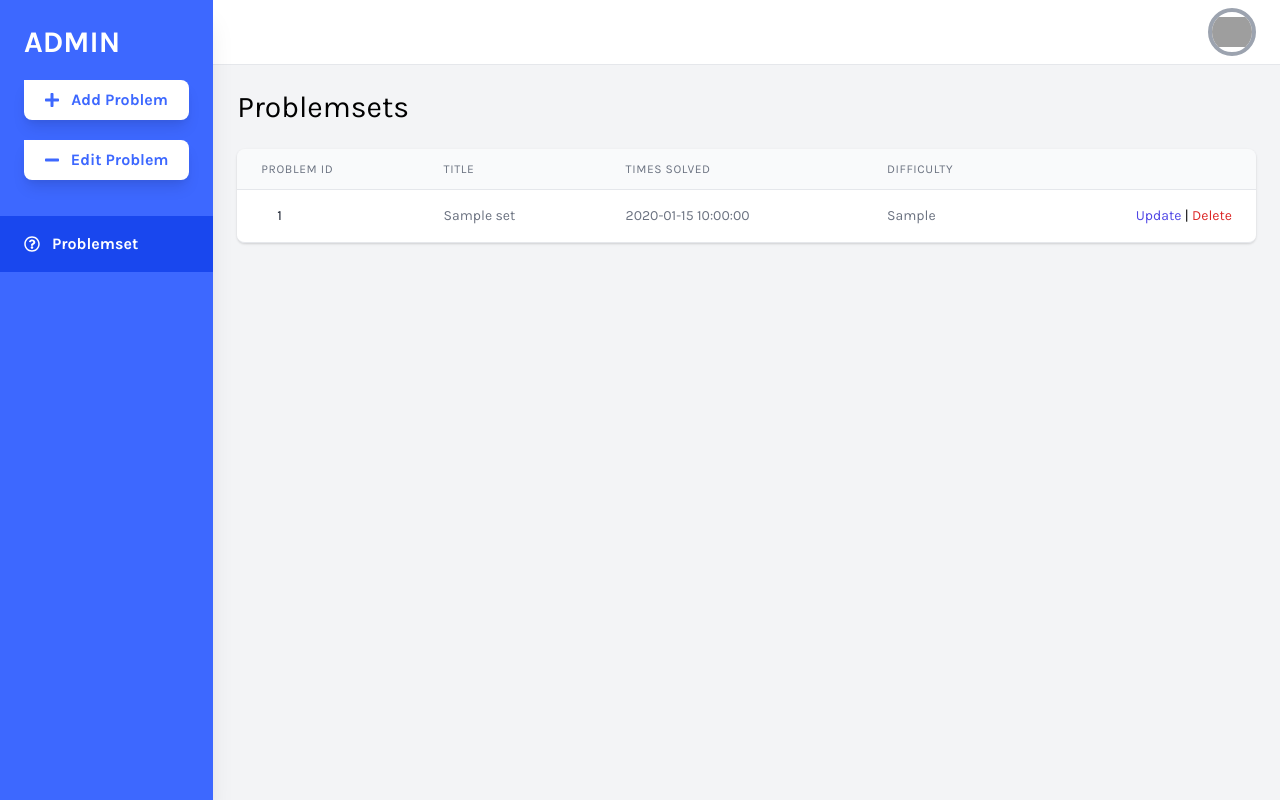
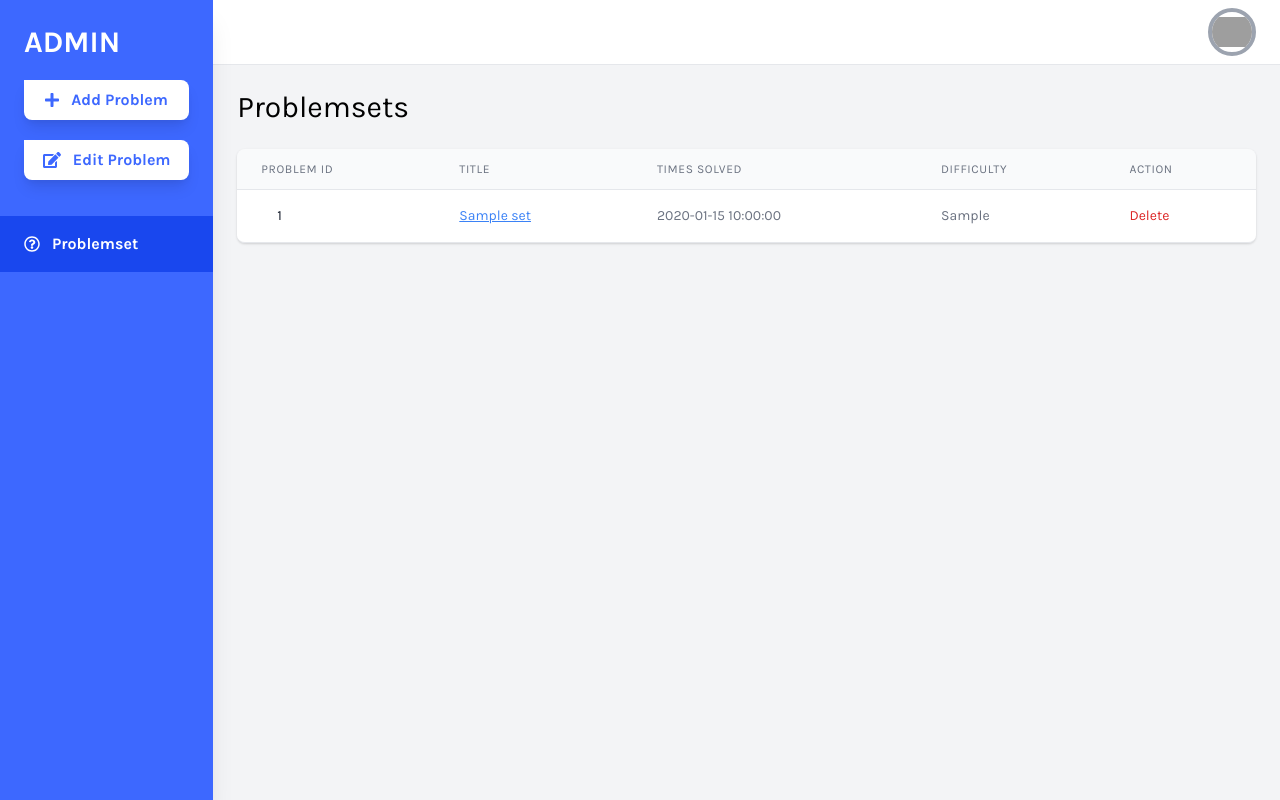
Before and after one commit to ahmad-573/CodeTheeta, a Flask app: page /dashboard-admin.html/ in a window 1280 px wide. Run offline with Flask 2, Linux system fonts and the light colour scheme; tables that the repository leaves empty or names only in its code hold one stand-in row (values such as "Sample post"); some libraries are stand-ins or nearby versions; grey boxes are pictures that could not be loaded.

Commit message:
edit fixed + hyperlink

```diff
--- a/app.py
+++ b/app.py
@@ -98,16 +98,12 @@ def update_problem():
             str1 = 'output2'
         elif request.form['options']=='Difficulty':
             str1 = 'difficulty'
-        # print(str1,str2,str3)
-        # print(type(str1),type(str2), type(str3))
         cur.execute("update problem_set set "+str1+" = '"+ str(str2) +"' where problem_id = "+str(str3))
-        result = cur.fetchall()
     elif request.method == 'GET':
         cur = db.cursor(buffered=True)
         cur.execute(
             "select problem_id, title, difficulty, times_solved, statement from problem_set")
-        result = cur.fetchall()
-    return render_template('update_problem.html', result=result)
+    return render_template('update_problem.html')
 
 @app.route('/delete_problem/<int:id>')
 def delete_problem(id):
--- a/templates/dashboard-admin.html
+++ b/templates/dashboard-admin.html
@@ -56,7 +56,7 @@
       </button>
       <a href="/update_problem.html"
         class="w-full bg-white cta-btn font-semibold py-2 mt-5 rounded-br-lg rounded-bl-lg rounded-tr-lg shadow-lg hover:shadow-xl hover:bg-gray-300 flex items-center justify-center">
-        <i class="fas fa-minus mr-3"></i> Edit Problem
+        <i class="fas fa-edit mr-3"></i> Edit Problem
       </a>
     </div>
     <nav class="text-white text-base font-semibold pt-3">
@@ -282,15 +282,21 @@
                       >
                           Difficulty
                       </th>
-                      <th scope="col" class="relative px-6 py-3">
-                          <span class="sr-only">Update</span>
+                      <th scope="col" class="px-6
+                      py-3
+                      text-left text-xs
+                      font-medium
+                      text-gray-500
+                      uppercase
+                      tracking-wider">
+                         Action
                       </th>
                   </tr>
                   </thead>
                   <tbody class="bg-white divide-y divide-gray-200">
                   {% for problem in result %}
                       <tr>
-                      <td class="px-6 py-4 whitespace-nowrap"><a href='/view_problem/{{problem[0]}}'>
+                      <td class="px-6 py-4 whitespace-nowrap">
                           <div class="flex items-center">
                           <div class="ml-4">
                               <div class="text-sm font-medium text-gray-900">
@@ -298,19 +304,19 @@
                               </div>
                           </div>
                           </div>
+                      </td>
+                      <td class="px-6 py-4 whitespace-nowrap"><a href='/view_problem/{{problem[0]}}'>
+                          <div class="text-sm text-blue-500 underline">
+                          {{ problem[1]}}
+                          </div>
                       </a>
                       </td>
-                      <td class="px-6 py-4 whitespace-nowrap" contenteditable='true'>
-                          <div class="text-sm text-gray-500">
-                          {{ problem[1]}}
-                          </div>
-                      </td>
-                      <td class="px-6 py-4 whitespace-nowrap" contenteditable='true'>
+                      <td class="px-6 py-4 whitespace-nowrap">
                           <div class="text-sm text-gray-500">
                           {{ problem[3] }}
                           </div>
                       </td>
-                      <td class="px-6 py-4 whitespace-nowrap text-sm text-gray-500" contenteditable='true'>
+                      <td class="px-6 py-4 whitespace-nowrap text-sm text-gray-500">
                           {{ problem[2] }}
                       </td>
                       <td
@@ -318,14 +324,14 @@
                           px-6
                           py-4
                           whitespace-nowrap
-                          text-right text-sm
+                          text-sm
                           font-medium
                           "
                       >
-                          <a href="/update/{{problem[0]}}" class="text-indigo-600 hover:text-indigo-900"
+                          <!-- <a href="/update/{{problem[0]}}" class="text-indigo-600 hover:text-indigo-900"
                           >Update</a
-                          >
-                          <span>|</span>
+                          > -->
+                          <!-- <span>|</span>  -->
                           <a href="/delete_problem/{{problem[0]}}" class="text-red-600 hover:text-indigo-900"
                           >Delete</a
                       >
```
